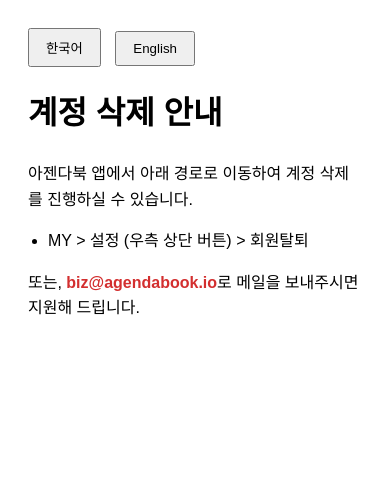
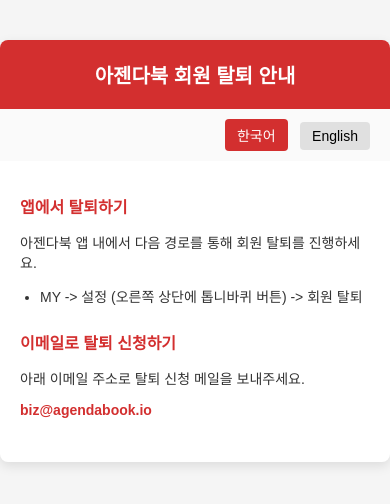
Before and after one commit to lab-baasid/account_deletion_guide, a plain HTML site: page index.html in a window 390 px wide. Drawn offline with Linux system fonts and the light colour scheme.

Commit message:
Update index.html

```diff
--- a/index.html
+++ b/index.html
@@ -3,49 +3,87 @@
 <head>
   <meta charset="UTF-8">
   <meta name="viewport" content="width=device-width, initial-scale=1.0">
-  <title>Account Deletion Request</title>
+  <title>AgendaBook Account Deletion Notice</title>
   <style>
-    body { font-family: Arial, sans-serif; padding: 20px; line-height: 1.6; }
-    .language-switcher { margin-bottom: 20px; }
-    .language-switcher button { margin-right: 10px; padding: 8px 16px; cursor: pointer; }
-    .content { display: none; }
+    body { font-family: Arial, sans-serif; margin: 0; padding: 0; background-color: #f5f5f5; }
+    .container { max-width: 600px; margin: 40px auto; background: #fff; border-radius: 8px; box-shadow: 0 4px 12px rgba(0,0,0,0.1); overflow: hidden; }
+    .header { background-color: #d32f2f; color: #fff; padding: 20px; text-align: center; font-size: 24px; font-weight: bold; }
+    .language-switcher { text-align: right; padding: 10px 20px; background: #fafafa; }
+    .language-switcher button { margin-left: 8px; padding: 6px 12px; border: none; background: #e0e0e0; border-radius: 4px; cursor: pointer; font-size: 14px; }
+    .language-switcher button.active { background: #d32f2f; color: #fff; }
+    .content { display: none; padding: 20px; font-size: 16px; color: #333; }
     .content.active { display: block; }
+    .section { margin-bottom: 24px; }
+    .section h2 { font-size: 18px; color: #d32f2f; margin-bottom: 12px; }
+    .section ul { margin: 12px 0; padding-left: 20px; }
+    .section li { margin-bottom: 8px; }
     a.contact-link { color: #d32f2f; text-decoration: none; font-weight: bold; }
-    ul { padding-left: 20px; }ㅁ
+    @media (max-width: 480px) {
+      .header { font-size: 20px; }
+      .content { font-size: 14px; }
+      .section h2 { font-size: 16px; }
+    }
   </style>
 </head>
 <body>
+  <div class="container">
+    <div class="header" id="header-text">아젠다북 회원 탈퇴 안내</div>
     <div class="language-switcher">
-    <button onclick="setLang('ko')">한국어</button>
-    <button onclick="setLang('en')">English</button>
+      <button id="btn-ko" onclick="setLang('ko')" class="active">한국어</button>
+      <button id="btn-en" onclick="setLang('en')">English</button>
     </div>
 
-  <div id="content-ko" class="content">
-    <h1>계정 삭제 안내</h1>
-    <p>아젠다북 앱에서 아래 경로로 이동하여 계정 삭제를 진행하실 수 있습니다.</p>
+    <!-- Korean Content -->
+    <div id="content-ko" class="content active">
+      <div class="section">
+        <h2>앱에서 탈퇴하기</h2>
+        <p>아젠다북 앱 내에서 다음 경로를 통해 회원 탈퇴를 진행하세요.</p>
         <ul>
-      <li>MY &gt; 설정 (우측 상단 버튼) &gt; 회원탈퇴</li>
+          <li>MY -> 설정 (오른쪽 상단에 톱니바퀴 버튼) -> 회원 탈퇴</li>
         </ul>
-    <p>또는, <a class="contact-link" href="mailto:biz@agendabook.io?subject=회원탈퇴%20요청">biz@agendabook.io</a>로 메일을 보내주시면 지원해 드립니다.</p>
+      </div>
+      <div class="section">
+        <h2>이메일로 탈퇴 신청하기</h2>
+        <p>아래 이메일 주소로 탈퇴 신청 메일을 보내주세요.</p>
+        <p><a class="contact-link" href="mailto:biz@agendabook.io?subject=회원탈퇴%20요청">biz@agendabook.io</a></p>
+      </div>
     </div>
 
+    <!-- English Content -->
     <div id="content-en" class="content">
-    <h1>Account Deletion Instructions</h1>
-    <p>You can delete your account via the AgendaBook app by navigating to:</p>
+      <div class="section">
+        <h2>Delete from App</h2>
+        <p>In the AgendaBook app, follow this path to delete your account:</p>
         <ul>
-      <li>MY &gt; Settings (top-right button) &gt; Delete Account</li>
+          <li>MY -> Settings (top-right button) -> Delete Account</li>
         </ul>
-    <p>Alternatively, please contact us at <a class="contact-link" href="mailto:biz@agendabook.io?subject=Account%20Deletion%20Request">biz@agendabook.io</a>.</p>
+      </div>
+      <div class="section">
+        <h2>Request Deletion via Email</h2>
+        <p>Please send a deletion request email to:</p>
+        <p><a class="contact-link" href="mailto:biz@agendabook.io?subject=Account%20Deletion%20Request">biz@agendabook.io</a></p>
+      </div>
+    </div>
   </div>
 
   <script>
     function setLang(lang) {
-      document.getElementById('content-ko').classList.toggle('active', lang === 'ko');
-      document.getElementById('content-en').classList.toggle('active', lang === 'en');
-      document.documentElement.lang = lang;
+      const koBtn = document.getElementById('btn-ko');
+      const enBtn = document.getElementById('btn-en');
+      const koContent = document.getElementById('content-ko');
+      const enContent = document.getElementById('content-en');
+      const header = document.getElementById('header-text');
+
+      if (lang === 'ko') {
+        koBtn.classList.add('active'); enBtn.classList.remove('active');
+        koContent.classList.add('active'); enContent.classList.remove('active');
+        header.textContent = '아젠다북 회원 탈퇴 안내';
+      } else {
+        enBtn.classList.add('active'); koBtn.classList.remove('active');
+        enContent.classList.add('active'); koContent.classList.remove('active');
+        header.textContent = 'AgendaBook Account Deletion Notice';
       }
-    // 기본 언어 설정: 한국어
-    setLang('ko');
+    }
   </script>
 </body>
 </html>
```
Lines whose indentation alone changed are shown as unchanged.
